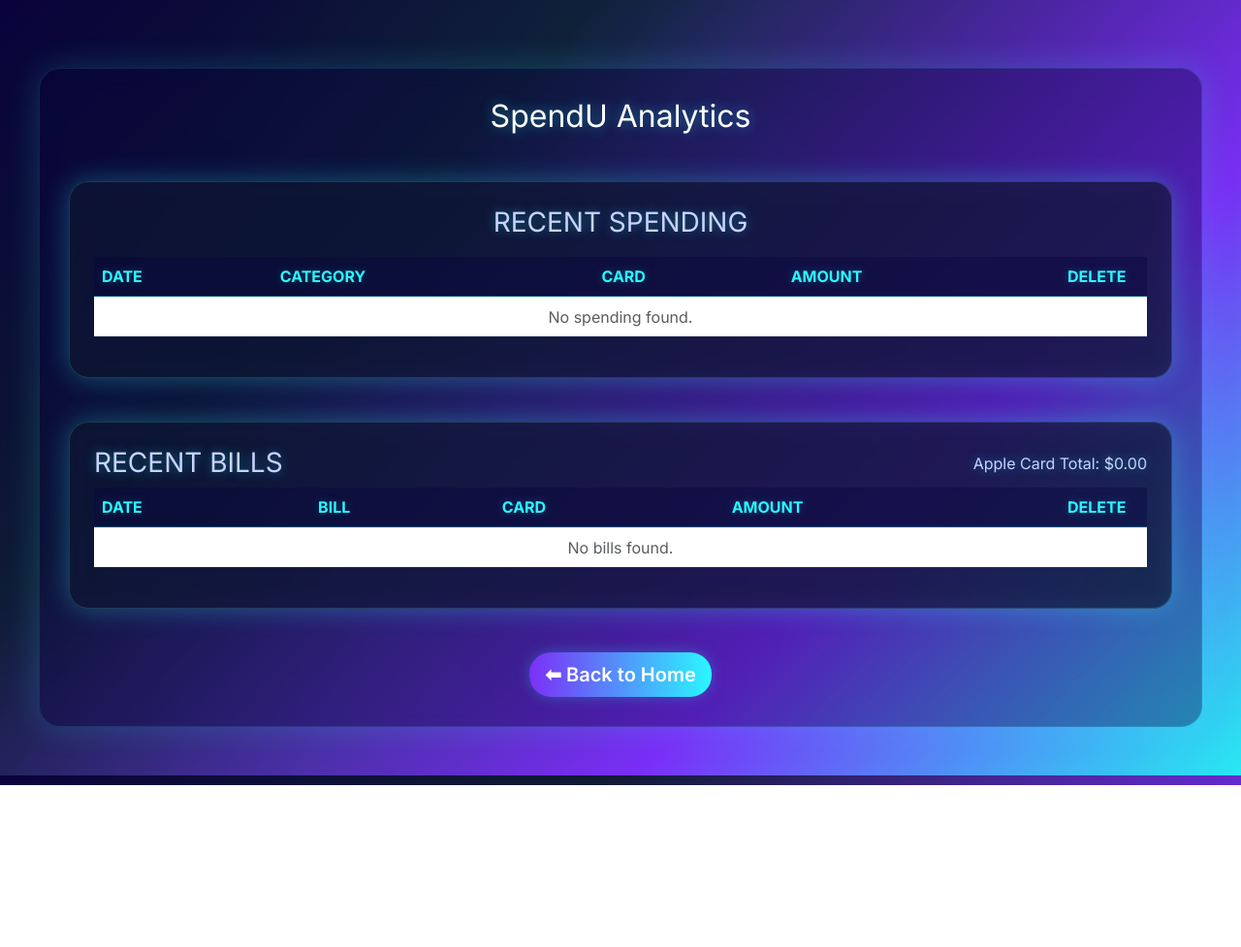
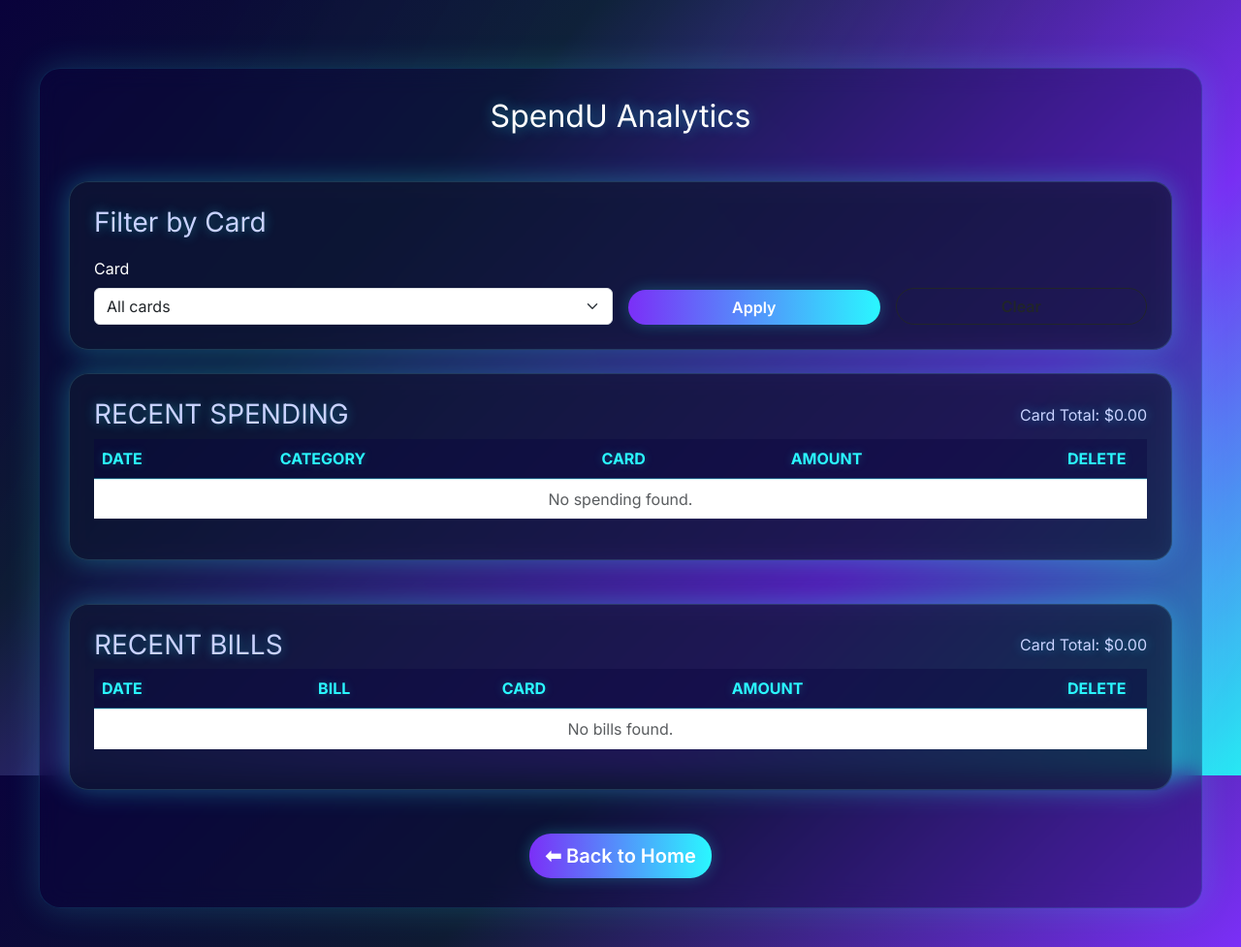
Before and after one commit to bparry0239/SpendU, a Flask app: page /analytics in a window 1280 px wide. Shown: the top 977 px of the page at 97% size. Before the commit the page ends 810 px from the top, so only its background shows below. Run offline with Flask 3, Linux system fonts and the light colour scheme; data that the repository does not hold is empty.

Commit message:
Added card filter and card totals to analytics

```diff
--- a/SpendU/app.py
+++ b/SpendU/app.py
@@ -101,33 +101,44 @@ def add_transaction():
 def analytics():
     conn = get_db_connection()
 
+    card_id = request.args.get('card_id')
+
+    cards = conn.execute('SELECT * FROM card_info').fetchall()
+
+    spending_where = []
+    spending_params = []
+
+    if card_id:
+        spending_where.append("s.card_id = ?")
+        spending_params.append(card_id)
+
+    spending_where_sql = (
+        "WHERE " + " AND ".join(spending_where)
+        if spending_where else ""
+        )
+
     # Recent spending
-    spending_query = """
+    spending_query = f"""
         SELECT s.id, s.date, s.amount,
                c.name AS category,
                card.name AS card
         FROM spending s
         JOIN category_info c ON s.category_id = c.category_id
         JOIN card_info card ON s.card_id = card.card_id
+        {spending_where_sql}
         ORDER BY s.date DESC
-        LIMIT 10
+        LIMIT 20
     """
-    recent_spending = conn.execute(spending_query).fetchall()
+    recent_spending = conn.execute(spending_query, spending_params).fetchall()
 
-    # Recent bills
-    bills_query = """
-        SELECT b.id, b.date, b.amount,
-               bi.name AS bill_name,
-               card.name AS card
-        FROM bills b
-        JOIN bill_info bi ON b.bill_id = bi.bill_id
-        JOIN card_info card ON b.card_id = card.card_id
-        ORDER BY b.date DESC
-        LIMIT 8
-    """
-    recent_bills = conn.execute(bills_query).fetchall()
+    # Spending Card total
+    s_where = []
+    s_params = []
 
-    # Apple card total
+    if card_id:
+        s_where.append("card_id = ?")
+        s_params.append(card_id)
+
     now = datetime.now()
 
     begin = now - timedelta(days= 6)
@@ -136,14 +147,65 @@ def analytics():
     begin_str = begin.strftime("%Y-%m-%d")
     end_str = end.strftime("%Y-%m-%d")
 
-    apple_total_query = """
+    s_where.append("date BETWEEN ? AND ?")
+    s_params.extend([begin_str, end_str])
+
+    where_sql = "WHERE " + " AND ".join(s_where)
+
+    s_card_total_query = f"""
+        SELECT COALESCE(SUM(amount), 0)
+        FROM spending
+        {where_sql}
+    """
+    result = conn.execute(s_card_total_query, s_params).fetchone()
+    s_card_total = result[0]
+
+    bill_where = []
+    bill_params = []
+
+    if card_id:
+        bill_where.append("b.card_id = ?")
+        bill_params.append(card_id)
+
+    bill_where_sql = (
+        "WHERE " + " AND ".join(bill_where)
+        if bill_where else ""
+        )
+
+    # Recent bills
+    bills_query = f"""
+        SELECT b.id, b.date, b.amount,
+               bi.name AS bill_name,
+               card.name AS card
+        FROM bills b
+        JOIN bill_info bi ON b.bill_id = bi.bill_id
+        JOIN card_info card ON b.card_id = card.card_id
+        {bill_where_sql}
+        ORDER BY b.date DESC
+        LIMIT 10
+    """
+    recent_bills = conn.execute(bills_query, bill_params).fetchall()
+
+    # Bill Card total
+    b_where = []
+    b_params = []
+
+    if card_id:
+        b_where.append("card_id = ?")
+        b_params.append(card_id)
+
+    b_where.append("date BETWEEN ? AND ?")
+    b_params.extend([begin_str, end_str])
+
+    b_where_sql = "WHERE " + " AND ".join(b_where)
+
+    b_card_total_query = f"""
         SELECT COALESCE(SUM(amount), 0)
         FROM bills
-        WHERE card_id=1
-        AND date BETWEEN ? AND ?
+        {b_where_sql}
     """
-    result = conn.execute(apple_total_query, (begin_str, end_str)).fetchone()
-    apple_total = result[0]
+    result = conn.execute(b_card_total_query, b_params).fetchone()
+    b_card_total = result[0]
 
     conn.close()
 
@@ -151,7 +213,9 @@ def analytics():
         'analytics.html',
         spending=recent_spending,
         bills=recent_bills,
-        total=apple_total
+        btotal=b_card_total,
+        stotal=s_card_total,
+        cards=cards
     )
 
 
--- a/SpendU/templates/analytics.html
+++ b/SpendU/templates/analytics.html
@@ -84,9 +84,46 @@
     SpendU Analytics
 </h2>
 
+<form method="GET" class="ai-table-container mb-4">
+    <h3 class="section-title">Filter by Card</h3>
+
+    <div class="row g-3 align-items-end">
+        <div class="col-md-6">
+            <label class="form-label">Card</label>
+            <select name="card_id" class="form-select">
+                <option value="">All cards</option>
+                {% for card in cards %}
+                    <option value="{{ card['card_id'] }}"
+                        {% if request.args.get('card_id') == (card['card_id'] | string) %}
+                            selected
+                        {% endif %}
+                    >
+                        {{ card['name'] }}
+                    </option>
+                {% endfor %}
+            </select>
+        </div>
+
+        <div class="col-md-3">
+            <button class="btn btn-primary w-100">Apply</button>
+        </div>
+
+        <div class="col-md-3">
+            <a href="{{ url_for('analytics') }}" class="btn btn-outline-dark w-100">
+                Clear
+            </a>
+        </div>
+    </div>
+</form>
+
+
 <!-- RECENT SPENDING TABLE -->
 <div class="ai-table-container">
-    <h3 class="section-spendtitle">RECENT SPENDING</h3>
+    <div class= "section-header d-flex justify-content-between align-items-center mb-2">
+        <h3 class="section-title mb-0">RECENT SPENDING</h3>
+        <span class="section-total mb-0">Card Total: ${{ "%.2f" | format(stotal) }}
+        </span>
+    </div>
     <table class="table table-borderless align-middle">
         <thead>
             <tr>
@@ -123,7 +160,7 @@
 <div class="ai-table-container">
     <div class= "section-header d-flex justify-content-between align-items-center mb-2">
         <h3 class="section-title mb-0">RECENT BILLS</h3>
-        <span class="section-total mb-0">Apple Card Total: ${{ "%.2f" | format(total) }}
+        <span class="section-total mb-0">Card Total: ${{ "%.2f" | format(btotal) }}
         </span>
     </div>
     <table class="table table-borderless align-middle">
```
